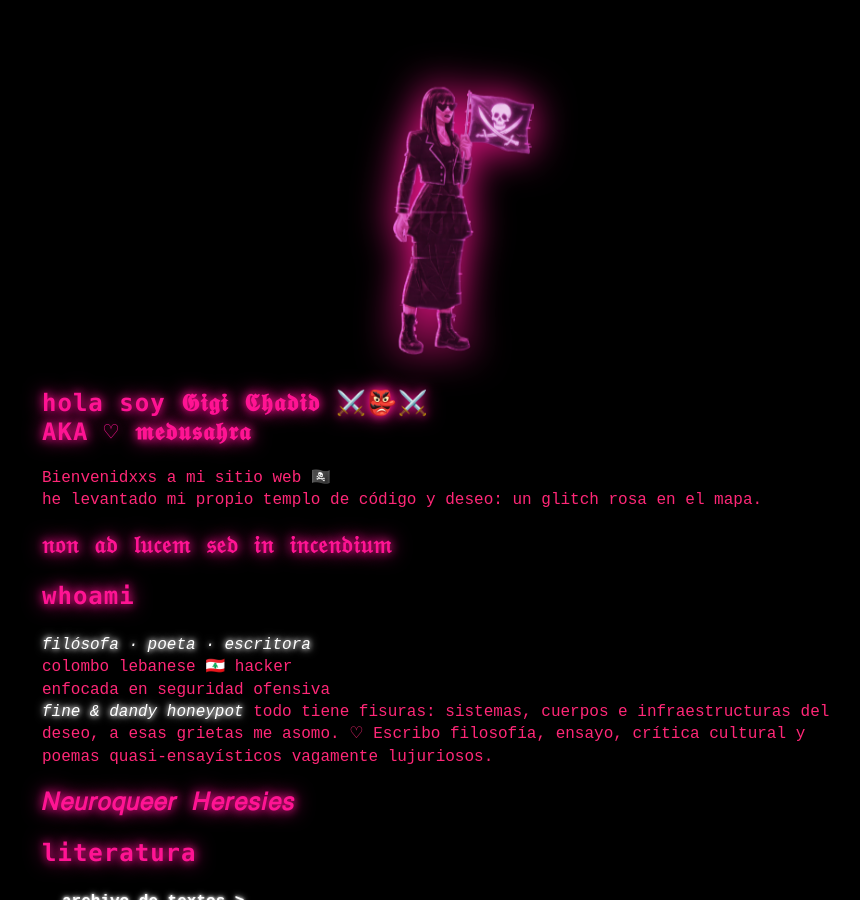
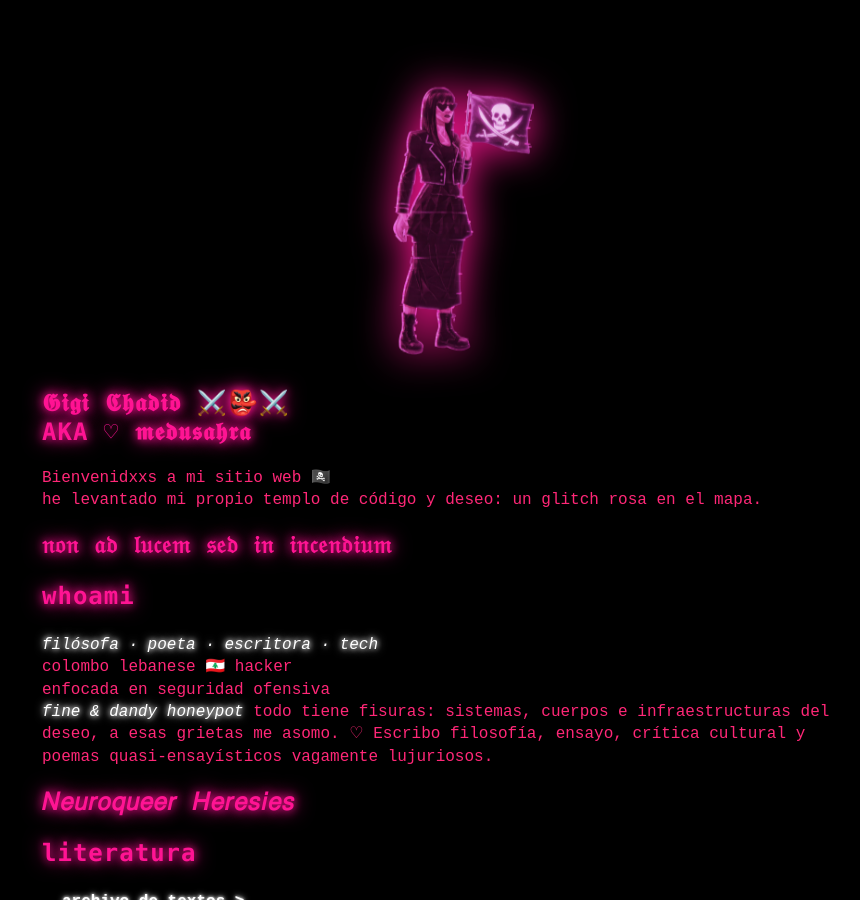
Before and after one commit to medusahra/medusahra.github.io, a Jekyll site: the page built from index.md, in a window 1280 px wide and 900 px high. Shown: the whole window, without its empty margins (198-1058 px from the left). Built offline with Jekyll 4.4.1, drawn with Linux system fonts in a browser that asks for light colours.

Commit message:
Update index.md

```diff
--- a/index.md
+++ b/index.md
@@ -4,7 +4,7 @@
 <img src="/assets/logo-small.png" alt="Logo" class="logo-home" style="max-width: 200px; display: block; margin: 80px auto 20px; filter: drop-shadow(0 0 20px #ff1493);">
 
 <h1 style="line-height: 1.2;">
-hola soy 𝕲𝖎𝖌𝖎 𝕮𝖍𝖆𝖉𝖎𝖉 ⚔️👺⚔️ <br>
+𝕲𝖎𝖌𝖎 𝕮𝖍𝖆𝖉𝖎𝖉 ⚔️👺⚔️ <br>
 AKA ♡ 𝖒𝖊𝖉𝖚𝖘𝖆𝖍𝖗𝖆
 </h1>
 
@@ -17,7 +17,7 @@
 
 ## whoami
 
-*filósofa · poeta  · escritora* <br>
+*filósofa · poeta · escritora · tech* <br>
 colombo lebanese 🇱🇧 hacker <br>
 enfocada en seguridad ofensiva <br>
 *fine & dandy honeypot*
```
